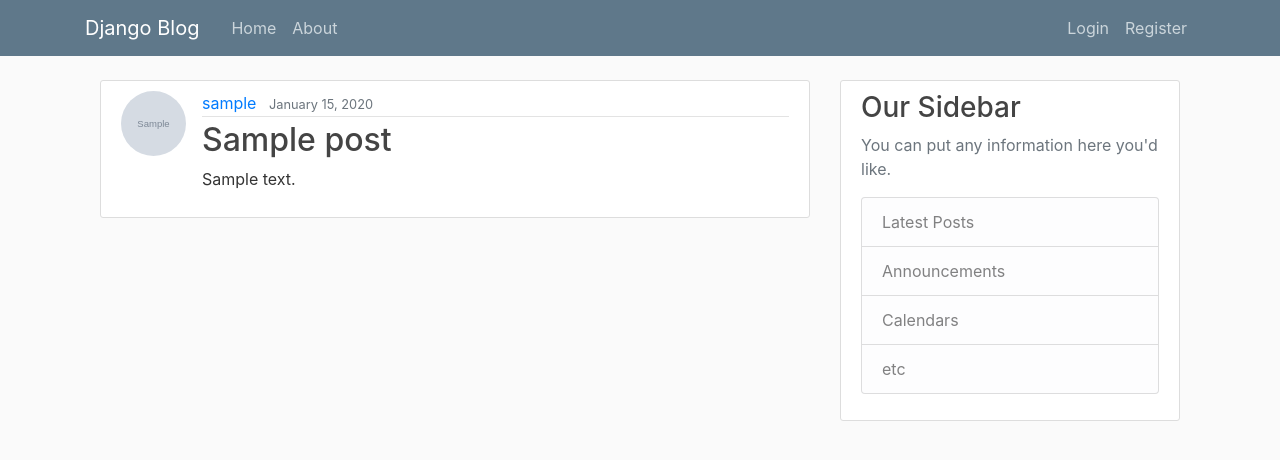
After one commit to ToddPeterson/DjangoBlog, a Django app: page /post/1/ in a window 1280 px wide. The commit adds this page. Shown: the top 460 px of the page. Run offline with Django 3.2, Linux system fonts and the light colour scheme; tables that the repository leaves empty hold one stand-in row (values such as "Sample post"); grey boxes marked "Sample" are stand-in pictures; some libraries are stand-ins or nearby versions.

Commit message:
Add support for view, create, edit, delete posts

```diff
--- a/blog/models.py
+++ b/blog/models.py
@@ -1,6 +1,7 @@
 from django.db import models
 from django.utils import timezone
 from django.contrib.auth.models import User
+from django.urls import reverse
 
 
 class Post(models.Model):
@@ -11,3 +12,6 @@ class Post(models.Model):
 
     def __str__(self):
         return self.title
+
+    def get_absolute_url(self):
+        return reverse('post-detail', kwargs={'pk': self.pk})
--- a/blog/templates/blog/base.html
+++ b/blog/templates/blog/base.html
@@ -33,6 +33,7 @@
             <!-- Navbar Right Side -->
             <div class="navbar-nav">
               {% if user.is_authenticated %}
+                <a class="nav-item nav-link" href="{% url 'post-create' %}">New Post</a>
                 <a class="nav-item nav-link" href="{% url 'profile' %}">Profile</a>
                 <a class="nav-item nav-link" href="{% url 'logout' %}">Logout</a>
               {% else %}
--- a/blog/templates/blog/home.html
+++ b/blog/templates/blog/home.html
@@ -9,7 +9,7 @@
               <a class="mr-2" href="#">{{ post.author }}</a>
               <small class="text-muted">{{ post.date_posted|date:"F j, Y" }}</small>
             </div>
-            <h2><a class="article-title" href="#">{{ post.title }}</a></h2>
+            <h2><a class="article-title" href="{% url 'post-detail' post.id %}">{{ post.title }}</a></h2>
             <p class="article-content">{{ post.content }}</p>
           </div>
         </article>
--- /dev/null
+++ b/blog/templates/blog/post_detail.html
@@ -0,0 +1,21 @@
+{% extends "blog/base.html" %}
+
+{% block content %}
+    <article class="media content-section">
+        <img class="rounded-circle article-img" src="{{ object.author.profile.image.url }}">
+        <div class="media-body">
+            <div class="article-metadata">
+                <a class="mr-2" href="#">{{ object.author }}</a>
+                <small class="text-muted">{{ object.date_posted|date:"F j, Y" }}</small>
+                {% if object.author == user %}
+                <div>
+                    <a class="btn btn-secondary btn-sm mt-1 mb-1" href="{% url 'post-update' object.id %}">Update</a>
+                    <a class="btn btn-danger btn-sm mt-1 mb-1" href="{% url 'post-delete' object.id %}">Delete</a>
+                </div>
+                {% endif %}
+            </div>
+            <h2 class="article-title" href="#">{{ object.title }}</h2>
+            <p class="article-content">{{ object.content }}</p>
+        </div>
+    </article>
+{% endblock content %}
--- a/blog/urls.py
+++ b/blog/urls.py
@@ -1,8 +1,18 @@
 from django.urls import path
-
+from .views import (
+    PostListView,
+    PostDetailView,
+    PostCreateView,
+    PostUpdateView,
+    PostDeleteView
+)
 from . import views
 
 urlpatterns = [
-    path('', views.home, name='blog-home'),
+    path('', PostListView.as_view(), name='blog-home'),
+    path('post/<int:pk>/', PostDetailView.as_view(), name='post-detail'),
+    path('post/new/', PostCreateView.as_view(), name='post-create'),
+    path('post/<int:pk>/update/', PostUpdateView.as_view(), name='post-update'),
+    path('post/<int:pk>/delete/', PostDeleteView.as_view(), name='post-delete'),
     path('about/', views.about, name='blog-about'),
 ]
--- a/blog/views.py
+++ b/blog/views.py
@@ -1,4 +1,12 @@
 from django.shortcuts import render
+from django.contrib.auth.mixins import LoginRequiredMixin, UserPassesTestMixin
+from django.views.generic import (
+    ListView,
+    DetailView,
+    CreateView,
+    UpdateView,
+    DeleteView
+)
 from .models import Post
 
 
@@ -9,6 +17,49 @@ def home(request):
     return render(request, 'blog/home.html', context)
 
 
+class PostListView(ListView):
+    model = Post
+    # override default (<app>/<model>_<viewtype>.html)
+    template_name = 'blog/home.html'
+    context_object_name = 'posts'
+    ordering = ['-date_posted']
+
+
+class PostDetailView(DetailView):
+    model = Post
+
+
+class PostCreateView(LoginRequiredMixin, CreateView):
+    model = Post
+    fields = ['title', 'content']
+
+    def form_valid(self, form):
+        form.instance.author = self.request.user
+        return super().form_valid(form)
+
+
+class PostUpdateView(LoginRequiredMixin, UserPassesTestMixin, UpdateView):
+    model = Post
+    fields = ['title', 'content']
+
+    def form_valid(self, form):
+        form.instance.author = self.request.user
+        return super().form_valid(form)
+
+    def test_func(self):
+        post = self.get_object()
+        return self.request.user == post.author
+
+
+class PostDeleteView(LoginRequiredMixin, UserPassesTestMixin, DeleteView):
+    model = Post
+    success_url = '/'
+
+    def test_func(self):
+        post = self.get_object()
+        return self.request.user == post.author
+
+
 def about(request):
     context = {
         'title': 'About'
```
Also changed, not shown: blog/templates/blog/post_confirm_delete.html (added, +16 -0 lines), blog/templates/blog/post_form.html (added, +16 -0 lines).
